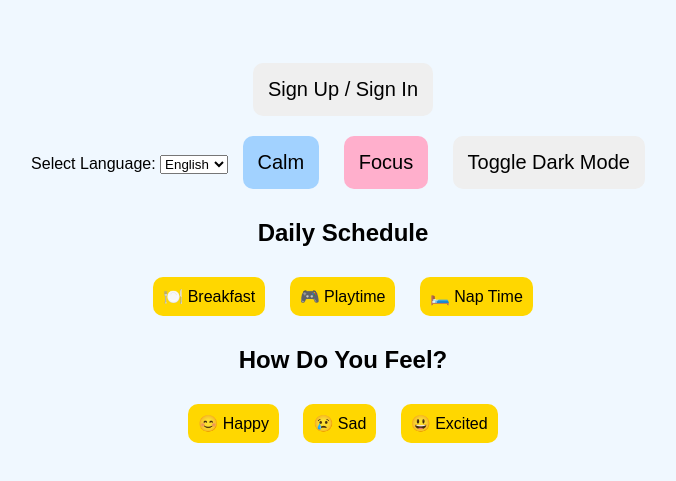
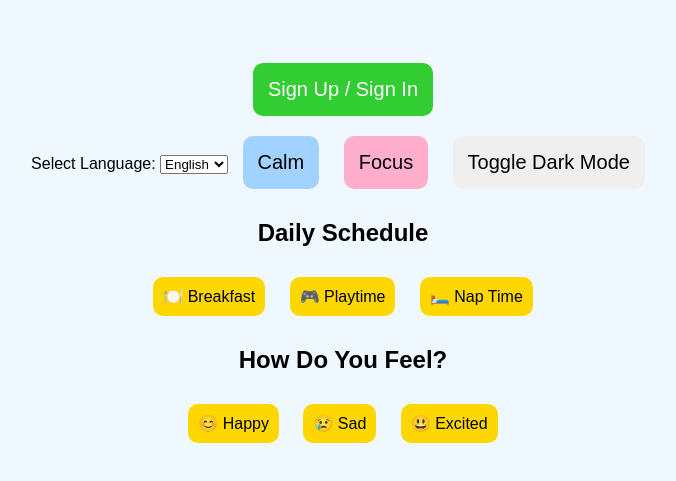
Before and after one commit to ImpactHack2025/Autism-Assistant, a plain HTML site: page index.html in a window 1280 px wide. Shown: the part 129-610 px from the top of the page, without its empty margins (297-973 px from the left). Drawn offline with Linux system fonts and the light colour scheme.

```diff
--- a/assets/css/style.css
+++ b/assets/css/style.css
@@ -16,6 +16,15 @@ body {
     border: none;
     cursor: pointer;
     border-radius: 10px;
+}
+
+.btn-success {
+    background-color: #32cd32;
+    color: white;
+}
+
+.btn-success:hover {
+    background-color: #228b22;
 }
 
 .calm {
--- a/index.html
+++ b/index.html
@@ -14,7 +14,7 @@
 
     <div class="container">
         <div class="auth-buttons">
-            <button class="btn btn-success" data-bs-toggle="modal" data-bs-target="#authModal">Sign Up / Sign In</button>
+            <button class="btn btn-success">Sign Up / Sign In</button>
         </div>
 
         <label for="language">Select Language:</label>
```
